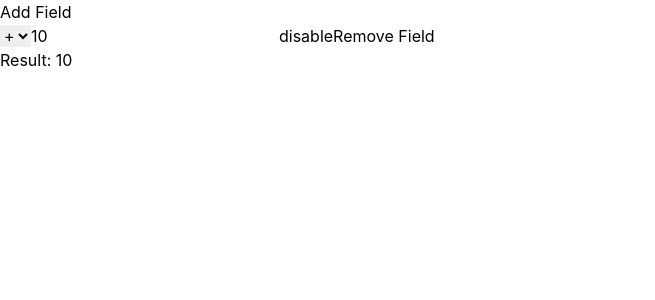
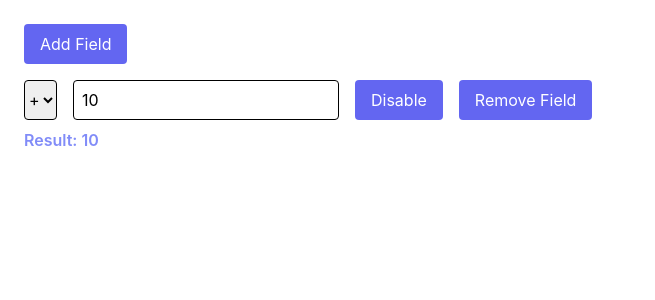
Before and after one commit to NahshalElN/coolshop, a React (Create React App) app: page / in a window 1280 px wide. Shown: the top 300 px of the page, without its empty margins (0-655 px from the left). Built offline with nearby package versions, Linux system fonts and the light colour scheme.

Commit message:
Add comments + refine functionality

```diff
--- a/public/index.html
+++ b/public/index.html
@@ -9,6 +9,7 @@
       name="description"
       content="Web site created using create-react-app"
     />
+    <!-- Include tailwind library via cdn for quick classes -->
     <link
       href="https://unpkg.com/tailwindcss@^1.0/dist/tailwind.min.css"
       rel="stylesheet"
--- a/src/App.js
+++ b/src/App.js
@@ -14,26 +14,31 @@ function App() {
   ]
 
   const [fields, dispatchFields] = useReducer(fieldReducer, INITIAL_STATE)
+  // simple reducer to maintain fields state, will be triggered with an attached action type & payload.
 
-  var total = 0
+  var total = 0 // total of all values in each field.
   if (fields.length > 1) {
-    fields.forEach(field => {
+    // filter out fields where the value is Not a Number (empty fields mostly)
+    fields.filter(field => !isNaN(field.value)).forEach(field => {
       if (field.operator === "+") {
         total = total + parseInt(field.value)
       } else {
         total = total - parseInt(field.value)
       }
     })
-  } else {
+  } else { // if there's only one field
     total = fields[0].operator === "+" ? fields[0].value : 0 - fields[0].value
   }
 
   return (
-    <div className="App">
-      <button onClick={() => dispatchFields(addField())}>Add Field</button>
+    // uses tailwind classes for simple quick styling
+    <div className="App p-6 h-full w-full">
+      <button className='bg-indigo-500 text-white rounded px-4 py-2 mb-4' onClick={() => dispatchFields(addField())}>Add Field</button>
+      {/* render all fields + all possible functions */}
       {fields.map(field => (
-        <div key={field.fieldId}>
+        <div key={field.fieldId} className="flex gap-4 mb-2">
           <select
+            className='border border-black rounded flex items-center '
             value={field.operator}
             onChange={e => dispatchFields(changeOperator(field.fieldId , e.target.selectedOptions[0].value))}
           >
@@ -45,12 +50,15 @@ function App() {
             value={field.value}
             onChange={e => dispatchFields(changeValue(field.fieldId, e.target.value))}
             type="number"
+            className="border border-black px-2 rounded"
+            min={0}
           />
-          <button onClick={() => dispatchFields(toggleField(field.fieldId))}>{field.disabled ? "enable" : "disable"}</button>
-          <button onClick={() => dispatchFields(removeField(field.fieldId))}>Remove Field</button>
+          <button className='bg-indigo-500 text-white rounded px-4 py-2' onClick={() => dispatchFields(toggleField(field.fieldId))}>{field.disabled ? "Enable" : "Disable"}</button>
+          {/* If there's only 1 field, don't include remove functionality */}
+          {fields.length > 0 && <button className='bg-indigo-500 text-white rounded px-4 py-2' onClick={() => dispatchFields(removeField(field.fieldId))}>Remove Field</button>}
         </div>
       ))}
-      <span>Result: {total}</span>
+      <span className='font-semibold text-indigo-400'>Result: {total}</span>
     </div>
   );
 }
--- a/src/store/actions.js
+++ b/src/store/actions.js
@@ -7,21 +7,21 @@ export const CHANGE_OPERATOR = "CHANGE_OPERATOR"
 
 // ACTIONS ----------------------------
 export const addField = () => ({
-    type: ADD_FIELD
+    type: ADD_FIELD // does not need any payload
 })
 export const removeField = (fieldId) => ({
     type: REMOVE_FIELD,
-    payload: { fieldId }
+    payload: { fieldId } // id of field to be removed
 })
 export const toggleField = (fieldId) => ({
     type: TOGGLE_FIELD,
-    payload: { fieldId }
+    payload: { fieldId } // id of field to enable/disable
 })
 export const changeValue = (fieldId, value) => ({
     type: CHANGE_VALUE,
-    payload: { fieldId, value }
+    payload: { fieldId, value } // id of the field to update & value to put in
 })
 export const changeOperator = (fieldId, operator) => ({
     type: CHANGE_OPERATOR,
-    payload: { fieldId, operator }
+    payload: { fieldId, operator } //  change the operation of this field: addition / subtraction
 })
--- a/src/store/reducers.js
+++ b/src/store/reducers.js
@@ -12,27 +12,27 @@ export const fieldReducer = (state, action) => {
 
     switch(action.type) {
       case 'ADD_FIELD':
-        console.log("ADDING FIELD")
+        // push a new entry into the field array
         newState.push({
             fieldId: count,
             value: 0,
             enabled: false,
             operator: "+"
         })
-        count += 1
+        count += 1 //  increase count to have more IDs
         return newState
       case 'REMOVE_FIELD':
+        // filter the array for the field with the ID to be removed
         newState = newState.filter(field => field.fieldId !== action.payload.fieldId)
         return newState
       case 'TOGGLE_FIELD':
         if (index !== -1) {
-            console.log(newState[index])
             newState[index].disabled = !newState[index].disabled
         }
         return newState
       case 'CHANGE_VALUE':
-        if (index !== -1) {
-            newState[index].value = action.payload.value
+        if (index !== -1 ) {
+            newState[index].value = isNaN(action.payload.value) ? 0 : parseInt(action.payload.value)
         }
         return newState
       case 'CHANGE_OPERATOR':
```
